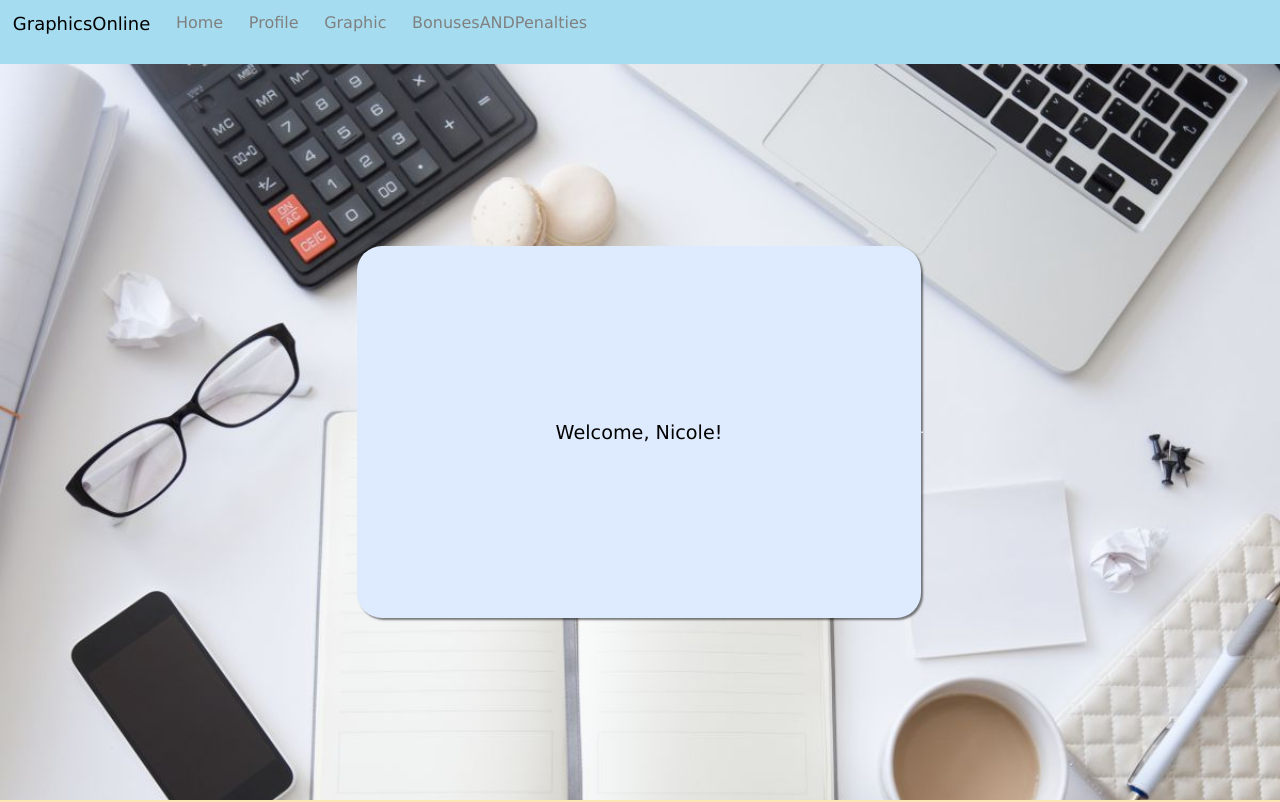
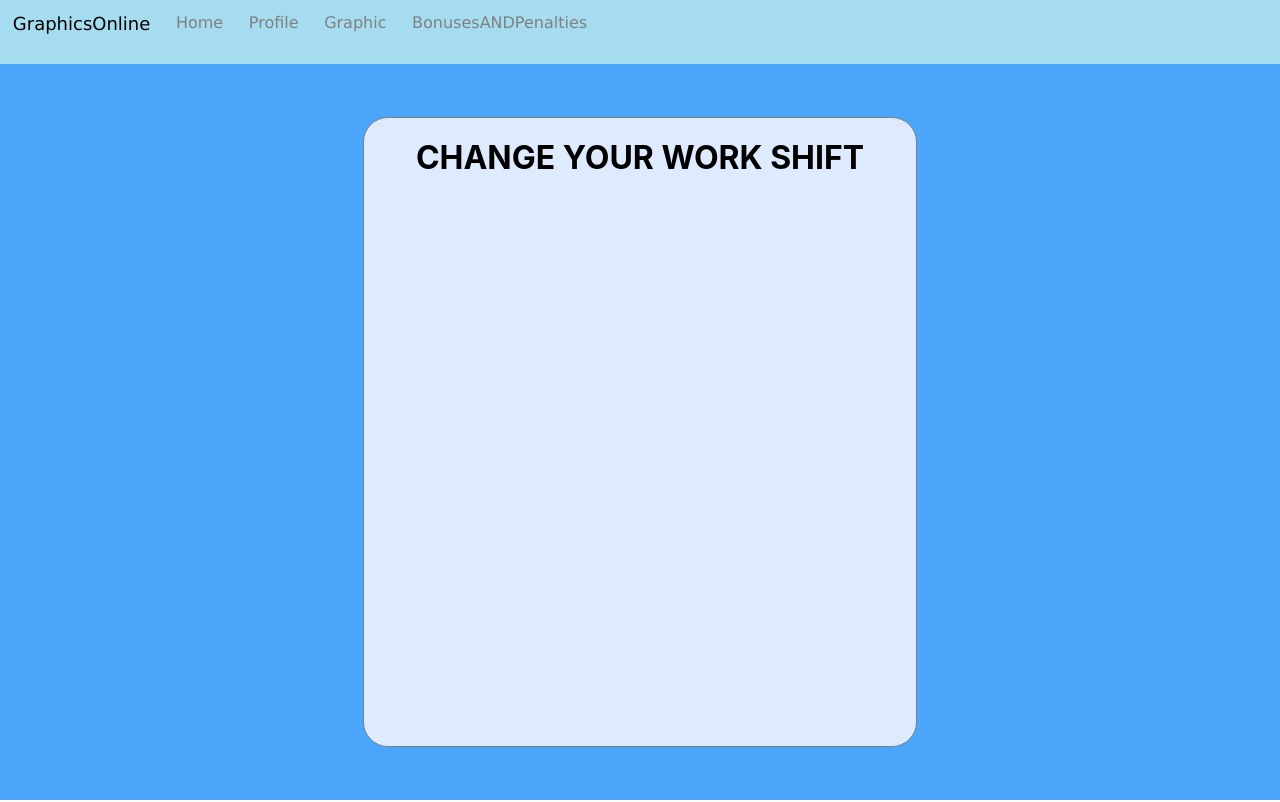
Before and after one commit to Madsora/graphics-omline, a React (Create React App) app in the folder graphics-online-react/: page /change in a window 1280 px wide. Shown: the top 802 px of the page. Built offline with nearby package versions, Linux system fonts and the light colour scheme.

Commit message:
init change page

```diff
--- a/graphics-online-react/src/App.js
+++ b/graphics-online-react/src/App.js
@@ -7,6 +7,7 @@ import SignUpEmployer from "./components/SignUp/SignUpEmployer"
 import SignUpEmployee from "./components/SignUp/SignUpEmployee"
 import MainPage from './components/MainPage/MainPage';
 import HomePage from './components/HomePage/HomePage';
+import Changes from './components/Changes/Changes';
 import GraphicsEmployee from './components/GraphicsEmployee/GraphicsEmployee'
 
 function App() {
@@ -20,6 +21,7 @@ function App() {
                   <Route path='/sign-up' component={SignUpMain}/>
                   <Route path='/profile' component={HomePage}/>
                   <Route path='/graphics-employee' component={GraphicsEmployee}/>
+                  <Route path='/change' component={Changes}/>
                   <Route path='/' component={MainPage}/>
                 </Switch>
       </header>
--- /dev/null
+++ b/graphics-online-react/src/components/Changes/Changes.js
@@ -0,0 +1,25 @@
+import React, { Component } from "react";
+import Navbar from '../Navbar/Navbar'
+import styles from './Changes.module.scss'
+
+export default class HomePage extends Component
+{
+    constructor(props)
+    {
+        super(props);
+        this.state = {}
+    }
+    render()
+    {
+        return(
+            <div className={styles["wrapper"]}>
+                <Navbar/>
+                <div className={styles["change-wrapper"]}>
+                    <div className={styles["change-card"]}>
+                        <h1 align="center">CHANGE YOUR WORK SHIFT</h1>
+                    </div>
+                </div>
+            </div>
+        );
+    }
+}
--- /dev/null
+++ b/graphics-online-react/src/components/Changes/Changes.module.scss
@@ -0,0 +1,32 @@
+* {
+    margin: 0;
+    padding: 0;
+}
+
+$color-primary: #4ba5fa;
+
+.wrapper {
+    width: 100wv;
+    height: 100vh;
+    display: flex;
+    flex-flow: wrap;
+
+    .change-wrapper {
+        display: flex;
+        align-items: center;
+        justify-content: center;
+        width: 100%;
+        height: 92vh;
+        .change-card{
+            background-color: #deebfe;
+            height: 80%;
+            width: 40%;
+            border: 1px solid rgb(128, 128, 128);
+            border-radius:25px;
+            padding: 20px;
+            h1{
+                font-size: 2rem;
+            }
+        }
+    }
+}
```
